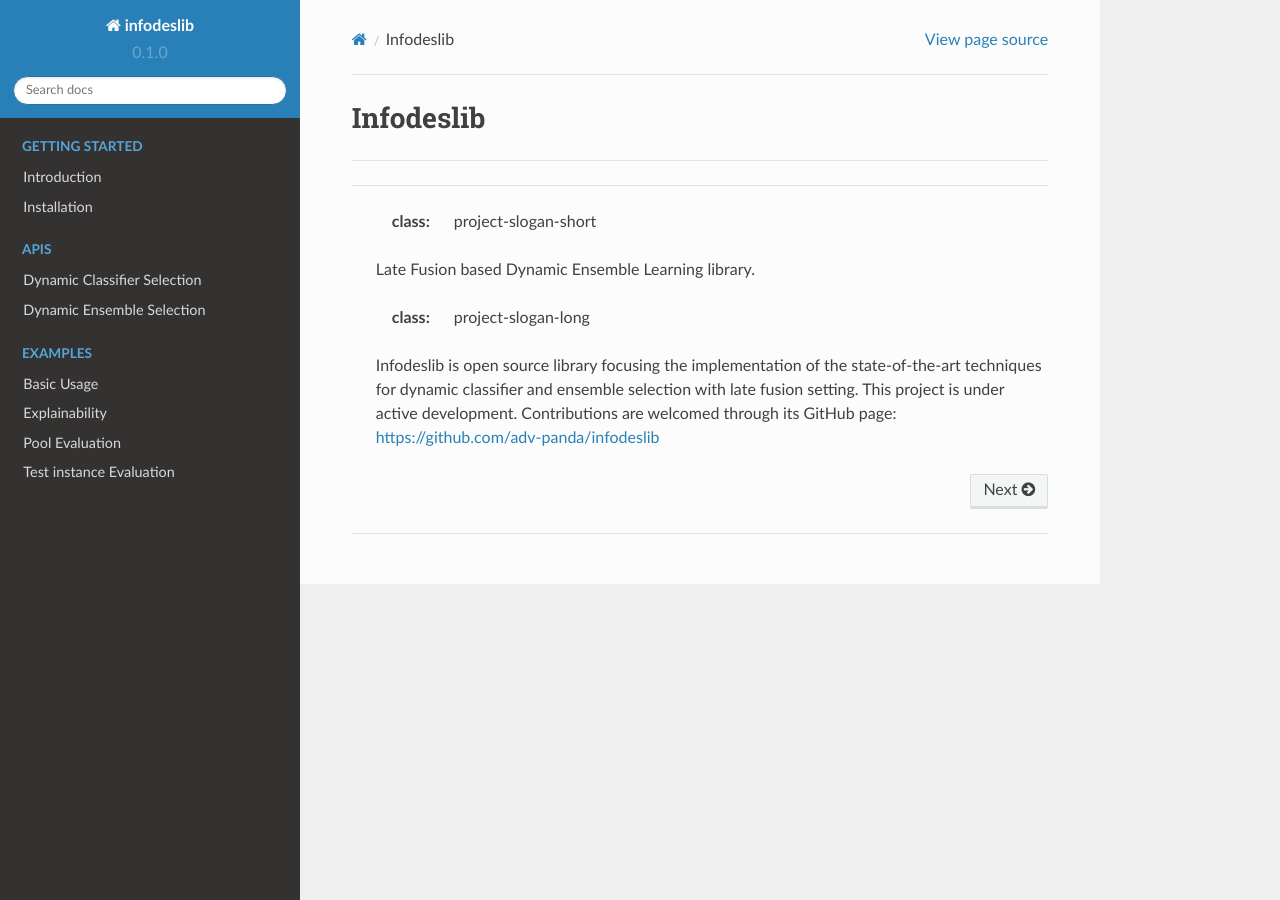
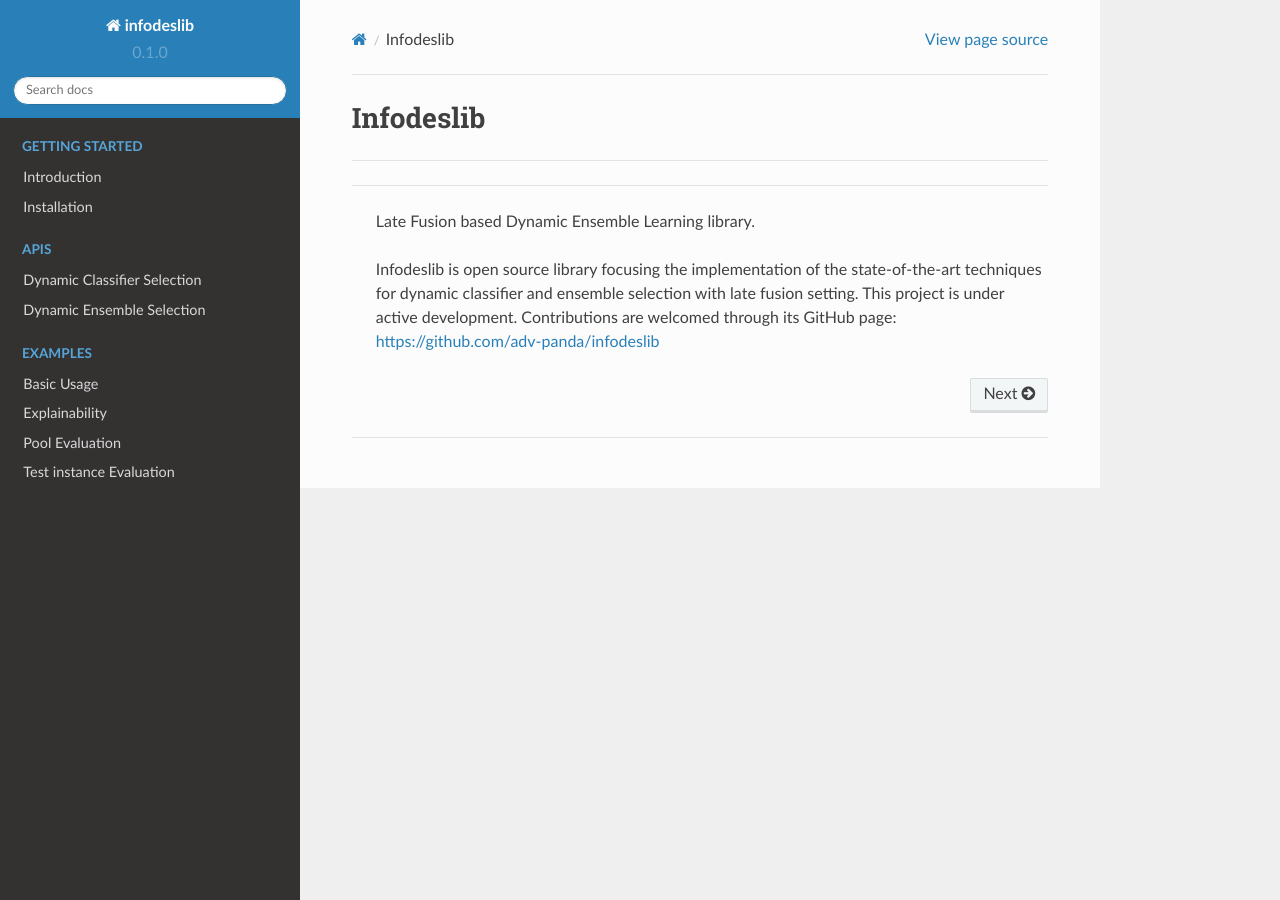
Before and after one commit to adv-panda/infodeslib_docs, a Sphinx documentation site: the page built from docs/source/index.rst, in a window 1280 px wide. Built offline with Sphinx 7.4.7 and the Read the Docs theme 2.0.0, drawn with Linux system fonts in a browser that asks for light colours.

Commit message:
Update index.rst

```diff
--- a/docs/source/index.rst
+++ b/docs/source/index.rst
@@ -32,11 +32,7 @@
 
 ========================
 
-    :class: project-slogan-short
-
     Late Fusion based Dynamic Ensemble Learning library.
-
-    :class: project-slogan-long
 
     Infodeslib is open source library focusing the implementation of the state-of-the-art techniques for dynamic classifier and ensemble selection with late fusion setting.
     This project is under active development. Contributions are welcomed through its GitHub page: https://github.com/adv-panda/infodeslib
```
Also changed, not shown: other parts of docs/source/index.rst (+0 -4 lines).
